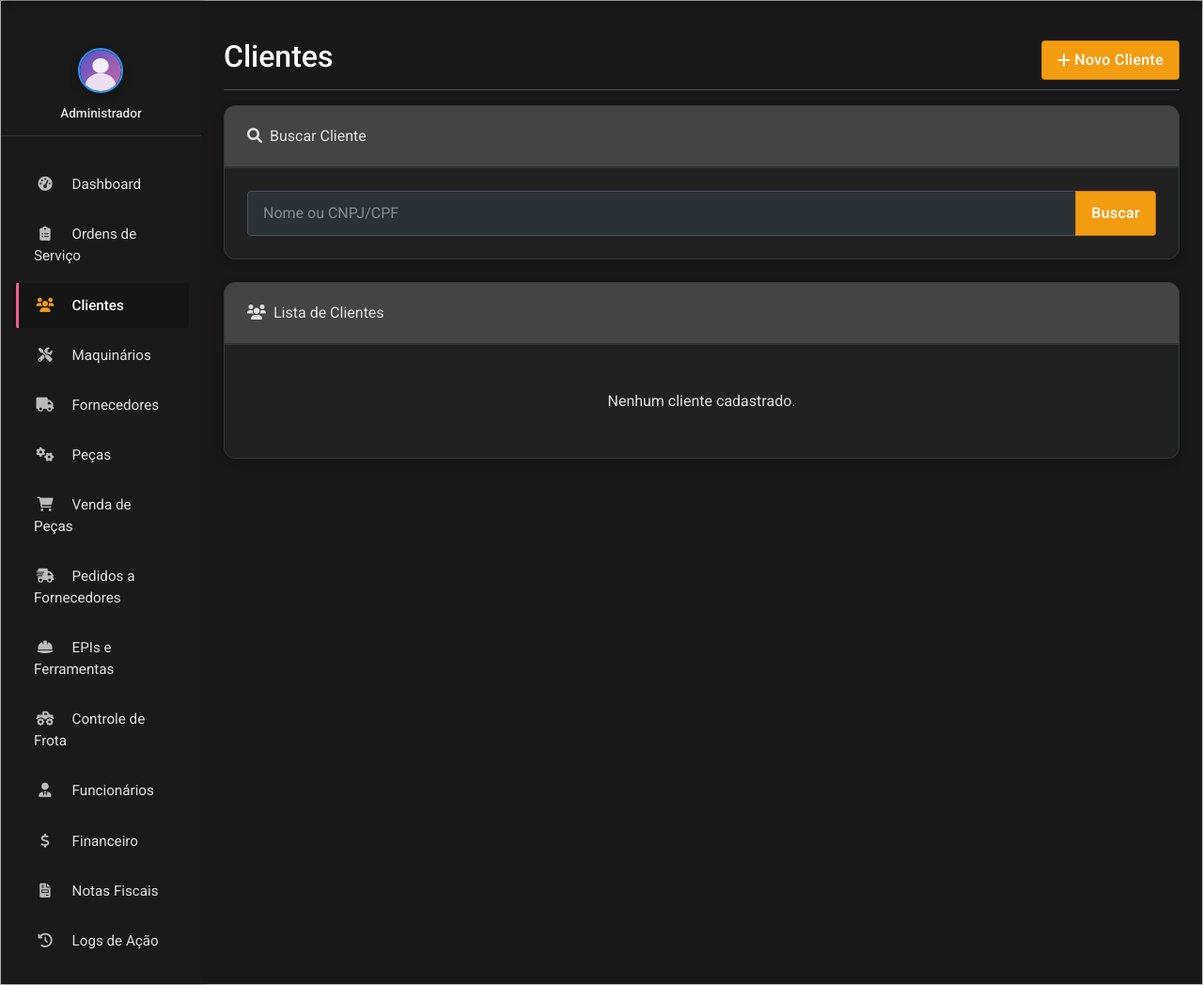
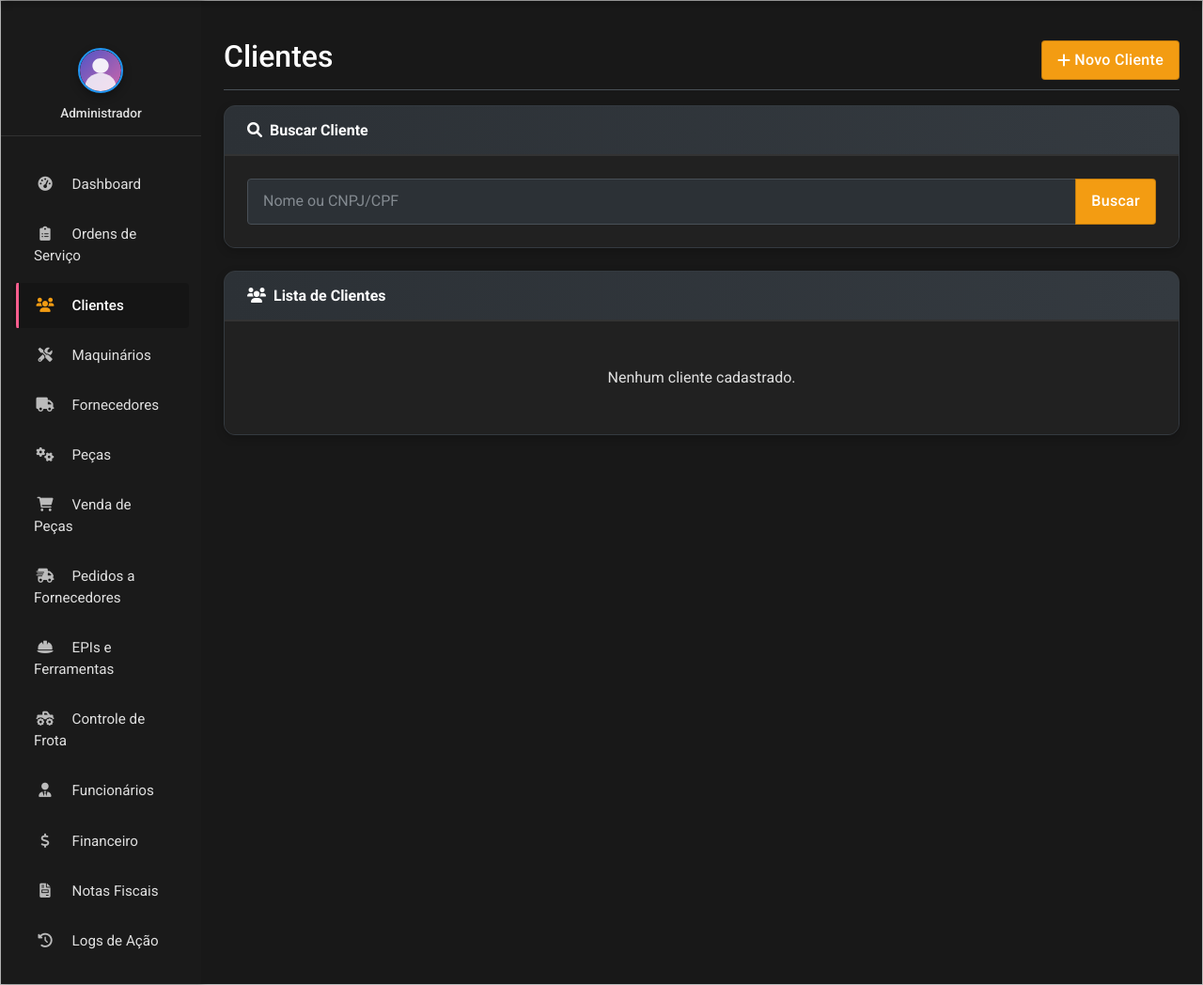
Before and after one commit to sandrim01/samape_py_dev, a Flask app: page /clientes in a window 1280 px wide. Shown: the part 82-1130 px from the top of the page at 94% size. Run offline with Flask 3, Linux system fonts and the light colour scheme; a user stored in the database is signed in; data that the repository does not hold is empty; some libraries are stand-ins or nearby versions.

Commit message:
Unify the style of information cards across different pages of the application
Update card headers to use a consistent style with a primary background.

Replit-Commit-Author: Agent
Replit-Commit-Session-Id: b75ba197-6be9-480b-a25a-84de04cb618c
Replit-Commit-Screenshot-Url: https://storage.googleapis.com/screenshot-production-us-central1/0440564d-7b07-4afc-8444-b39f2d3bed1b/a5f6aab6-0da6-4078-bc5d-3eb0af707b52.jpg

```diff
--- a/templates/clients/index.html
+++ b/templates/clients/index.html
@@ -14,8 +14,8 @@
 
 <!-- Search Form -->
 <div class="card mb-4">
-    <div class="card-header">
-        <i class="fas fa-search me-1"></i> Buscar Cliente
+    <div class="card-header py-3 bg-gradient-primary">
+        <h6 class="m-0 font-weight-bold text-white"><i class="fas fa-search me-1"></i> Buscar Cliente</h6>
     </div>
     <div class="card-body">
         <form method="get" action="{{ url_for('clients') }}">
@@ -32,8 +32,8 @@
 
 <!-- Clients List -->
 <div class="card">
-    <div class="card-header">
-        <i class="fas fa-users me-1"></i> Lista de Clientes
+    <div class="card-header py-3 bg-gradient-primary">
+        <h6 class="m-0 font-weight-bold text-white"><i class="fas fa-users me-1"></i> Lista de Clientes</h6>
     </div>
     <div class="card-body">
         {% if clients %}
--- a/templates/service_orders/view.html
+++ b/templates/service_orders/view.html
@@ -107,8 +107,8 @@
         <!-- Financial Entries for this Service Order -->
         {% if service_order.financial_entries %}
         <div class="card mb-4">
-            <div class="card-header">
-                <i class="fas fa-money-bill-wave me-1"></i> Movimentações Financeiras
+            <div class="card-header py-3 bg-gradient-primary">
+                <h6 class="m-0 font-weight-bold text-white"><i class="fas fa-money-bill-wave me-1"></i> Movimentações Financeiras</h6>
             </div>
             <div class="card-body">
                 <div class="table-responsive">
```
Also changed, not shown: templates/clients/view.html (+5 -7 lines).
